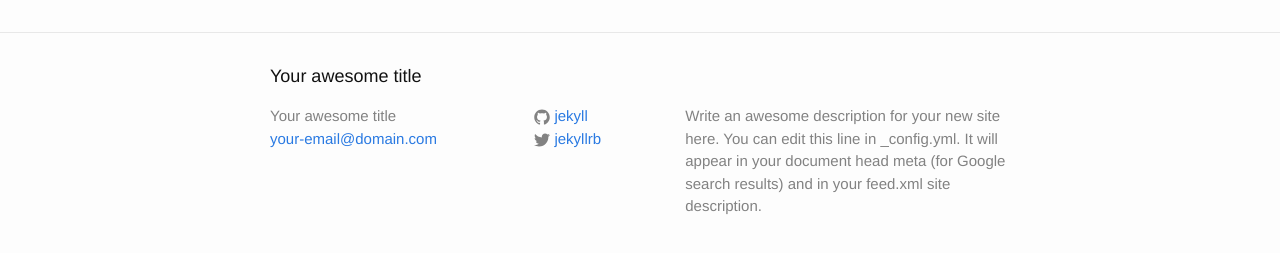
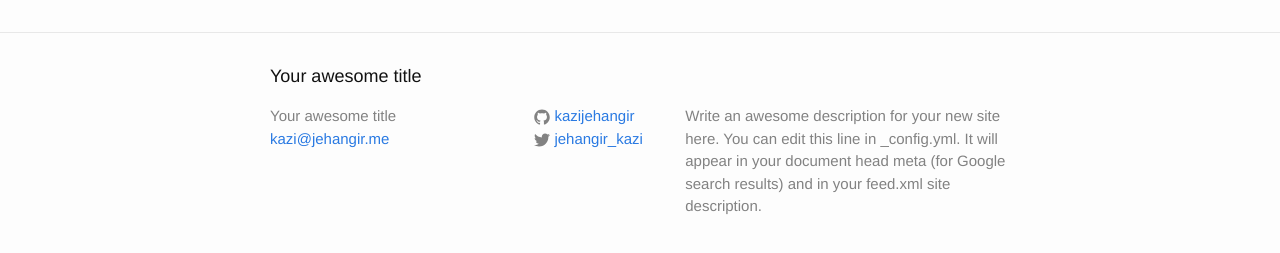
Before and after one commit to kazijehangir/kazijehangir.github.io, a Jekyll site: the page built from index.html, in a window 1280 px wide. Shown: the part 264-517 px from the top of the page. Built offline with Jekyll 4.4.1, drawn with Linux system fonts in a browser that asks for light colours.

Commit message:
init changs

```diff
--- a/_config.yml
+++ b/_config.yml
@@ -7,15 +7,15 @@
 
 # Site settings
 title: Your awesome title
-email: your-email@domain.com
+email: kazi@jehangir.me
 description: > # this means to ignore newlines until "baseurl:"
   Write an awesome description for your new site here. You can edit this
   line in _config.yml. It will appear in your document head meta (for
   Google search results) and in your feed.xml site description.
-baseurl: "" # the subpath of your site, e.g. /blog
-url: "http://yourdomain.com" # the base hostname & protocol for your site
-twitter_username: jekyllrb
-github_username:  jekyll
+baseurl: "/blog" # the subpath of your site, e.g. /blog
+url: "http://jehangir.me" # the base hostname & protocol for your site
+twitter_username: jehangir_kazi
+github_username:  kazijehangir
 
 # Build settings
 markdown: kramdown
```
Also changed, not shown: 4 other files.
